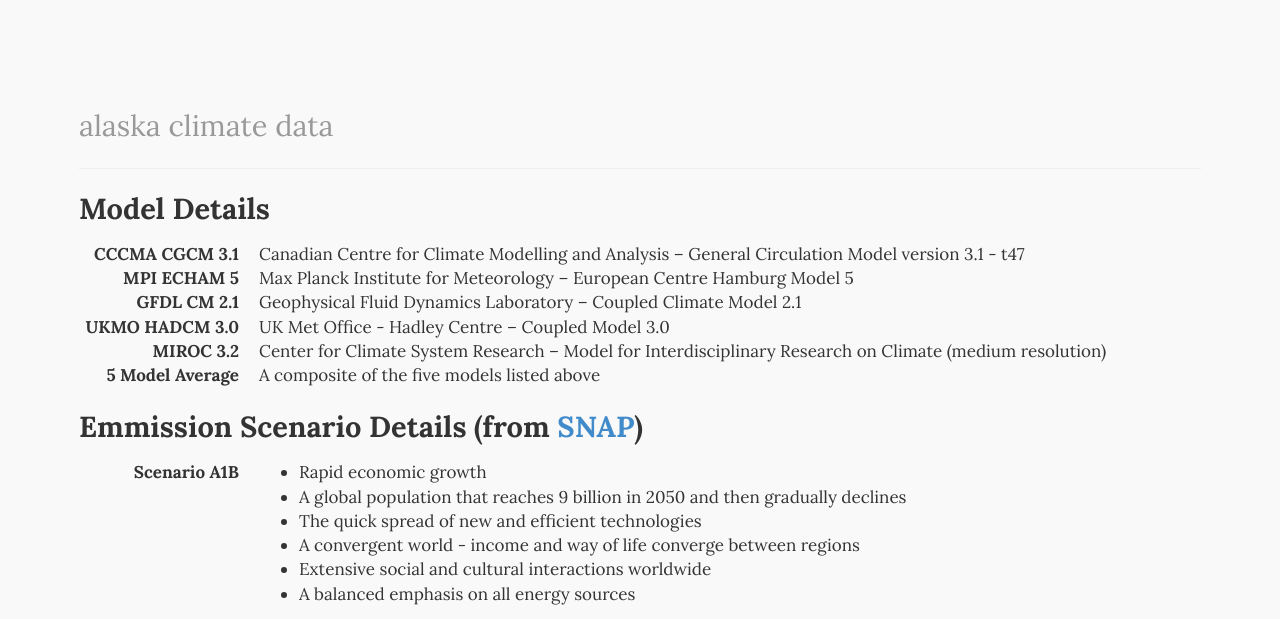
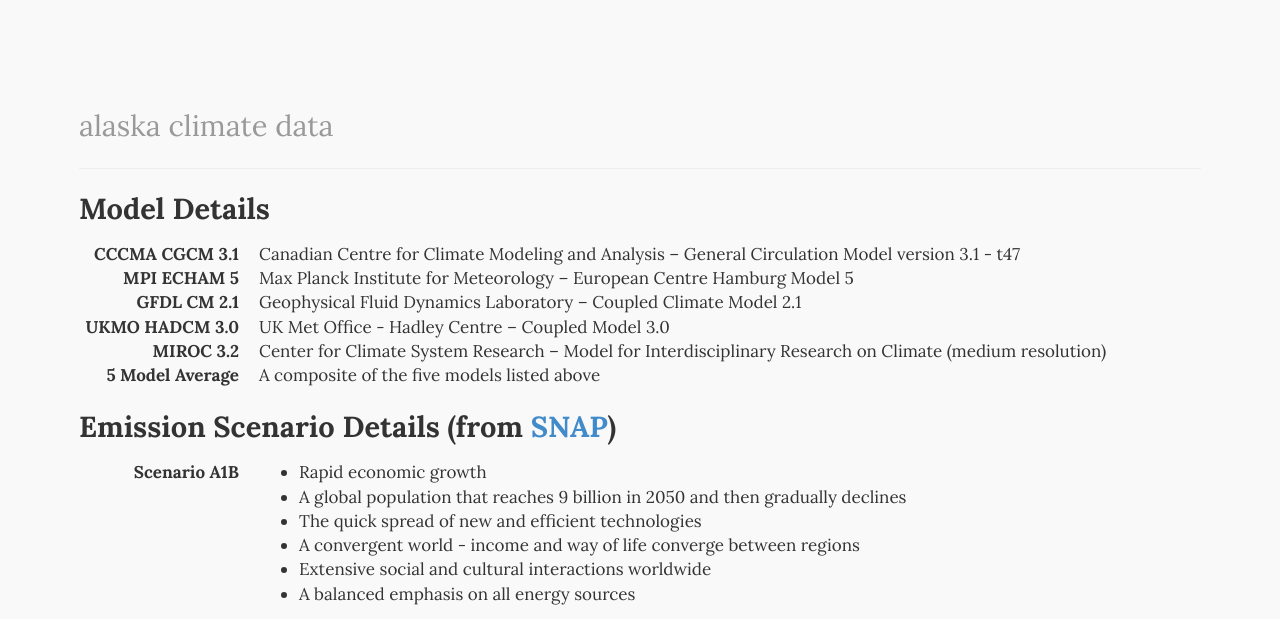
Before and after one commit to thermokarst/AKIndices, a Python web app: template snapindices/templates/datatypes.html in a window 1280 px wide. Shown: the top 619 px of the page. Run offline with Jinja, Linux system fonts and the light colour scheme; the template is opened without the code that fills it, so the values that code supplies are empty; some libraries are stand-ins or nearby versions.

Commit message:
Minor tweaks
Fixed some spelling and added Bootstrap License.

```diff
--- a/snapindices/templates/datatypes.html
+++ b/snapindices/templates/datatypes.html
@@ -5,7 +5,7 @@
 <dl class="dl-horizontal">
   <dt>CCCMA CGCM 3.1</dt>
   <dd>
-    Canadian Centre for Climate Modelling and Analysis &ndash; General Circulation Model version 3.1 - t47
+    Canadian Centre for Climate Modeling and Analysis &ndash; General Circulation Model version 3.1 - t47
   </dd>
   <dt>MPI ECHAM 5</dt>
   <dd>
@@ -29,7 +29,7 @@
   </dd>
 </dl>
 
-<h3>Emmission Scenario Details (from <a href="http://www.snap.uaf.edu/faq.php#faq_4">SNAP</a>)</h3>
+<h3>Emission Scenario Details (from <a href="http://www.snap.uaf.edu/faq.php#faq_4">SNAP</a>)</h3>
 <dl class="dl-horizontal">
   <dt>Scenario A1B</dt>
   <dd>
--- a/snapindices/templates/index.html
+++ b/snapindices/templates/index.html
@@ -168,7 +168,7 @@
       site-development purposes. These parameters include:
         <ul>
             <li><strong>T<sub>avg</sub>:</strong> The average (arithmetic mean) air temperature, based on all of
-                the monthly air temperautures for the specified range of years.
+                the monthly air temperatures for the specified range of years.
             </li>
             <li><strong>ATI:</strong> The average (arithmetic mean) annual thawing index. The thawing index is the
                 total number of degree-days above the freezing point. The number displayed by SNAPIndices is the
```
Also changed, not shown: 1 other file.
